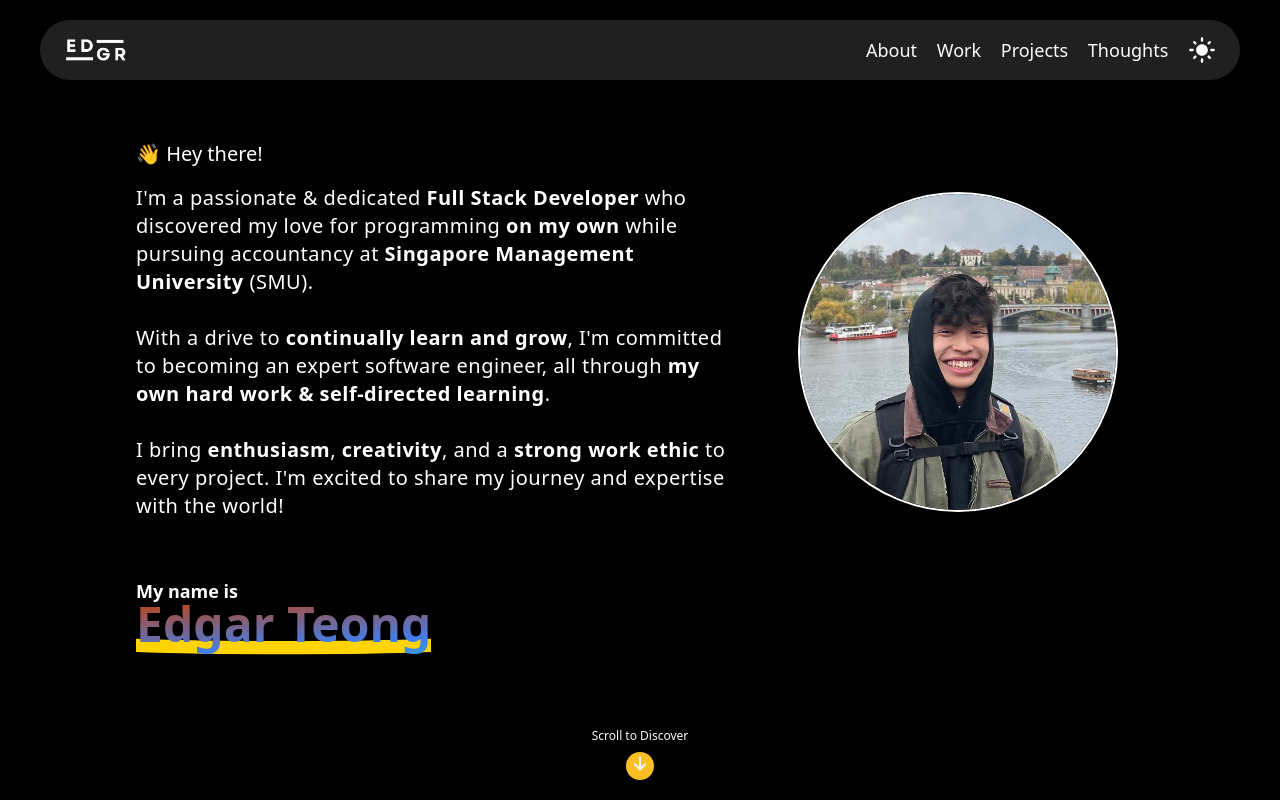
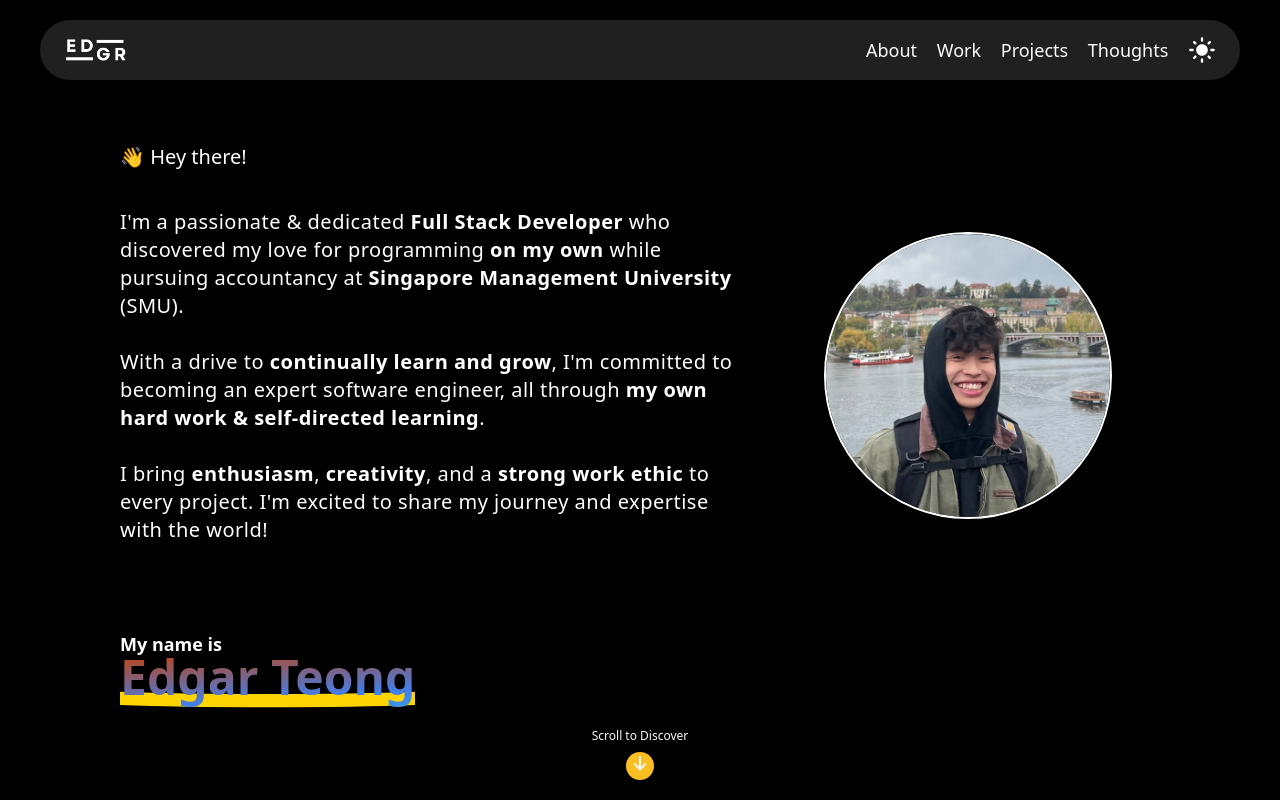
Before and after one commit to safarinexus/edgar-teong, a React (Vite) app: page / in a window 1280 px wide. Shown: the top 800 px of the page. Built offline with nearby package versions, Linux system fonts and the light colour scheme.

Commit message:
changed padding for desktop? ?

```diff
--- a/index.html
+++ b/index.html
@@ -2,8 +2,8 @@
 <html lang="en">
   <head>
     <meta charset="UTF-8" />
+    <meta name="viewport" content="width=device-width, initial-scale=1.0" />
     <link rel="icon" type="image/png" href="/favicon.png" />
-    <meta name="viewport" content="width=device-width, initial-scale=1.0" />
     <link rel="preload" href="/logo.png" as="image">
     <title>Edgar Teong | Software Engineer</title>
   </head>
--- a/src/App.tsx
+++ b/src/App.tsx
@@ -47,7 +47,7 @@ const App = () => {
       <ScrollIndicator height={dimensions.height}/>
       <div
         id="landing"
-        className="w-full max-w-[1200px] h-svh min-h-[720px] ml-auto mr-auto pt-[45px] sm:pt-[140px] pr-5 pl-5 sm:p-24 pb-8 "
+        className="w-full max-w-[1200px] h-svh min-h-[720px] ml-auto mr-auto pt-[45px] sm:pt-24 md:pt-[140px] pr-5 pl-5 sm:pr-20 sm:pl-20 pb-8 "
       >
         <Landing />
         {/*Need to find a way to include a contact cluster*/}
@@ -57,7 +57,8 @@ const App = () => {
         className="w-full max-w-[1200px] h-svh min-h-[720px] ml-auto mr-auto pt-[75px] sm:pt-[140px] pr-5 pl-5 sm:p-24 pb-8 "
       >
         <About />
-        {/*parallax scrolling of images that scrolls in from the top while text scrolls in from below*/}
+        {/*Intersection observer for elements on page*/}
+        {/*Left side photos (enter from top, parallax scroll when scrolling down, Right side text (enter from bottom)*/}
       </div>
       <div
         id="work"
@@ -65,6 +66,7 @@ const App = () => {
       >
         <Work />
         {/*just have multiple cards that appear on intersectionobserver*/}
+        {/*setup cards with grid that have different layouts on mobile and desktop*/}
         {/*have link to resume at end*/}
       </div>
       <div
--- a/src/components/Landing/Headshot.tsx
+++ b/src/components/Landing/Headshot.tsx
@@ -3,7 +3,7 @@ import HeadshotPhoto from "../../assets/headshot.jpeg"
 const Headshot = () => {
   return (
       <div id="headshot-container" className="relative flex justify-center items-center animate-fadeIn opacity-0 mt-4 sm:mt-0 sm:col-start-2 sm:row-start-2">
-        <div className="relative size-48 md:size-5/6 lg:size-80 border-purpley dark:border-white border-2 bg-white rounded-full overflow-hidden">
+        <div className="relative max-w-48 sm:max-w-72 border-purpley dark:border-white border-2 bg-white rounded-full overflow-hidden">
           <img
             src={HeadshotPhoto}
             alt="Headshot Photo"
--- a/src/components/Landing/Landing.tsx
+++ b/src/components/Landing/Landing.tsx
@@ -25,7 +25,7 @@ const Landing = () => {
                 </span>
             </p>
 
-            <p className="tracking-wide leading-[19px] sm:text-left font-light text-sm xs:text-base md:text-base lg:text-xl sm:row-start-2 animate-textFadeIn mt-6 sm:mt-0">
+            <p className="tracking-wide leading-[19px] sm:text-left font-light text-sm xs:text-base sm:text-sm md:text-base lg:text-xl sm:row-start-2 animate-textFadeIn mt-6 sm:mt-0">
                 I&#39;m a passionate & dedicated <span className="font-bold">Full Stack Developer</span> who discovered my love for programming <span className="font-bold">on my own</span> while pursuing accountancy at&nbsp;
                 <span className="font-bold">Singapore Management University</span> &#40;SMU&#41;.
                 <br /><br />
```
